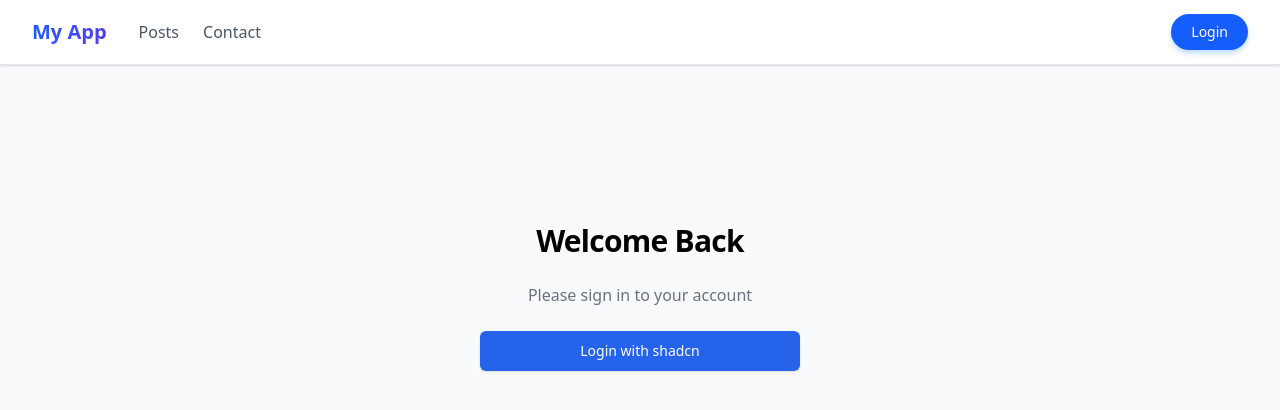
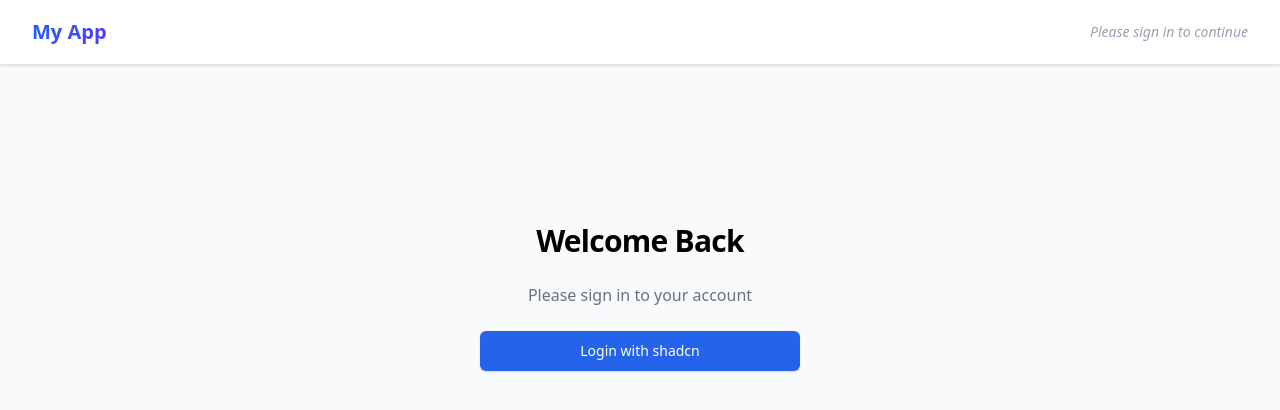
Before and after one commit to lemongrass636-oss/react-mastery, a React (Vite) app: page / in a window 1280 px wide. Shown: the top 410 px of the page. Built offline with nearby package versions, Linux system fonts and the light colour scheme.

Commit message:
ログイン管理

```diff
--- a/src/App.tsx
+++ b/src/App.tsx
@@ -3,7 +3,7 @@ import { useAuthStore } from './store/useAuthStore';
 import { LoginPage } from './features/auth/LoginPage';
 import { PostsPage } from './features/posts/PostsPage';
 import { ContactPage } from './features/contact/ContactPage';
-import { ProfilePage } from './features/profile/ProfilePage'; // 追加
+import { ProfilePage } from './features/profile/ProfilePage';
 import { Button } from "@/components/ui/button";
 
 function App() {
@@ -11,7 +11,7 @@ function App() {
 
   return (
     <BrowserRouter>
-      {/* ナビゲーションバー：背景白、影あり、上部に固定、ぼかし効果 */}
+      {/* ナビゲーションバー：isAuthenticated の状態で中身を出し分け */}
       <nav className="sticky top-0 z-50 bg-white/80 backdrop-blur-md border-b border-gray-200 shadow-sm">
         <div className="max-w-7xl mx-auto px-4 sm:px-6 lg:px-8">
           <div className="flex justify-between h-16 items-center">
@@ -21,10 +21,14 @@ function App() {
               <Link to="/" className="text-xl font-bold bg-gradient-to-r from-blue-600 to-indigo-600 bg-clip-text text-transparent">
                 My App
               </Link>
-              <div className="hidden md:flex gap-6">
-                <Link to="/posts" className="text-gray-600 hover:text-blue-600 font-medium transition">Posts</Link>
-                <Link to="/contact" className="text-gray-600 hover:text-blue-600 font-medium transition">Contact</Link>
-              </div>
+
+              {/* 【制限】ログイン時のみメニューを表示 */}
+              {isAuthenticated && (
+                <div className="hidden md:flex gap-6">
+                  <Link to="/posts" className="text-gray-600 hover:text-blue-600 font-medium transition">Posts</Link>
+                  <Link to="/contact" className="text-gray-600 hover:text-blue-600 font-medium transition">Contact</Link>
+                </div>
+              )}
             </div>
 
             {/* 右側：ユーザー情報とボタン */}
@@ -35,7 +39,7 @@ function App() {
                     Welcome, <span className="font-semibold text-gray-900">{user?.name}</span>
                   </span>
 
-                  {/* 【追加】マイページへのリンク */}
+                  {/* 【制限】ログイン時のみマイページリンクを表示 */}
                   <Link
                     to="/profile"
                     className="text-sm font-medium text-gray-600 hover:text-blue-600 transition"
@@ -51,12 +55,10 @@ function App() {
                   </button>
                 </div>
               ) : (
-                <Link
-                  to="/"
-                  className="bg-blue-600 hover:bg-blue-700 text-white px-5 py-2 rounded-full text-sm font-medium shadow-md shadow-blue-200 transition"
-                >
-                  Login
-                </Link>
+                /* 未ログイン時は「Please sign in」の文字のみ */
+                <div className="text-sm text-gray-400 font-medium italic">
+                  Please sign in to continue
+                </div>
               )}
             </div>
 
@@ -64,25 +66,33 @@ function App() {
         </div>
       </nav>
 
-      {/* メインコンテンツ：背景を少しグレーにして浮かび上がらせる */}
+      {/* メインコンテンツ */}
       <main className="min-h-screen bg-gray-50 pt-8">
         <div className="max-w-7xl mx-auto px-4 sm:px-6 lg:px-8">
           <Routes>
-            <Route path="/" element={<LoginPage />} />
-            <Route path="/contact" element={<ContactPage />} />
+            {/* ログイン画面：すでにログインしていれば posts にリダイレクト */}
+            <Route
+              path="/"
+              element={!isAuthenticated ? <LoginPage /> : <Navigate to="/posts" replace />}
+            />
 
-            {/* 投稿一覧ページ（認証が必要） */}
+            {/* 以下のページはログインしていない場合、すべてルート (/) に強制送還 */}
+            <Route
+              path="/contact"
+              element={isAuthenticated ? <ContactPage /> : <Navigate to="/" replace />}
+            />
+
             <Route
               path="/posts"
               element={isAuthenticated ? <PostsPage /> : <Navigate to="/" replace />}
             />
 
-            {/* 【追加】プロフィールページ（認証が必要） */}
             <Route
               path="/profile"
               element={isAuthenticated ? <ProfilePage /> : <Navigate to="/" replace />}
             />
 
+            {/* 存在しないURLはすべてルートへ */}
             <Route path="*" element={<Navigate to="/" replace />} />
           </Routes>
         </div>
```
